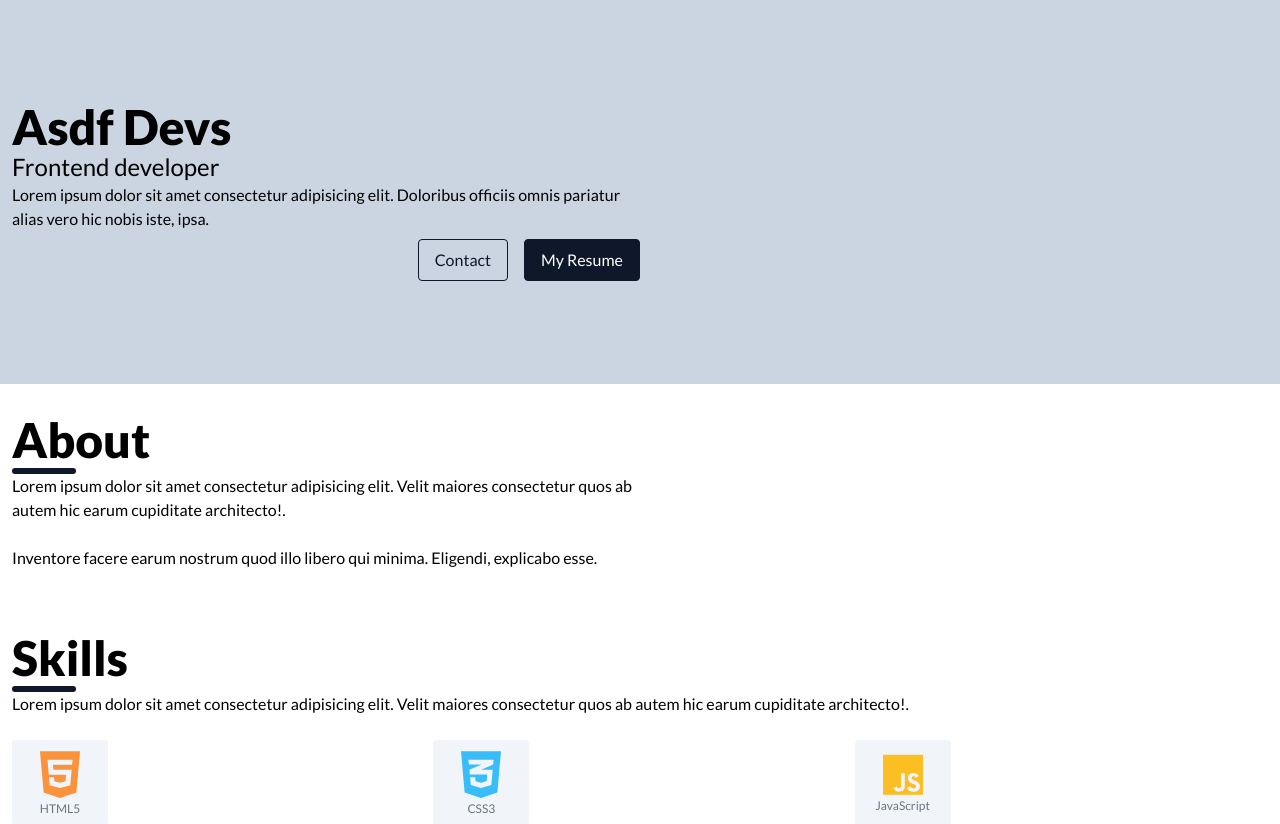
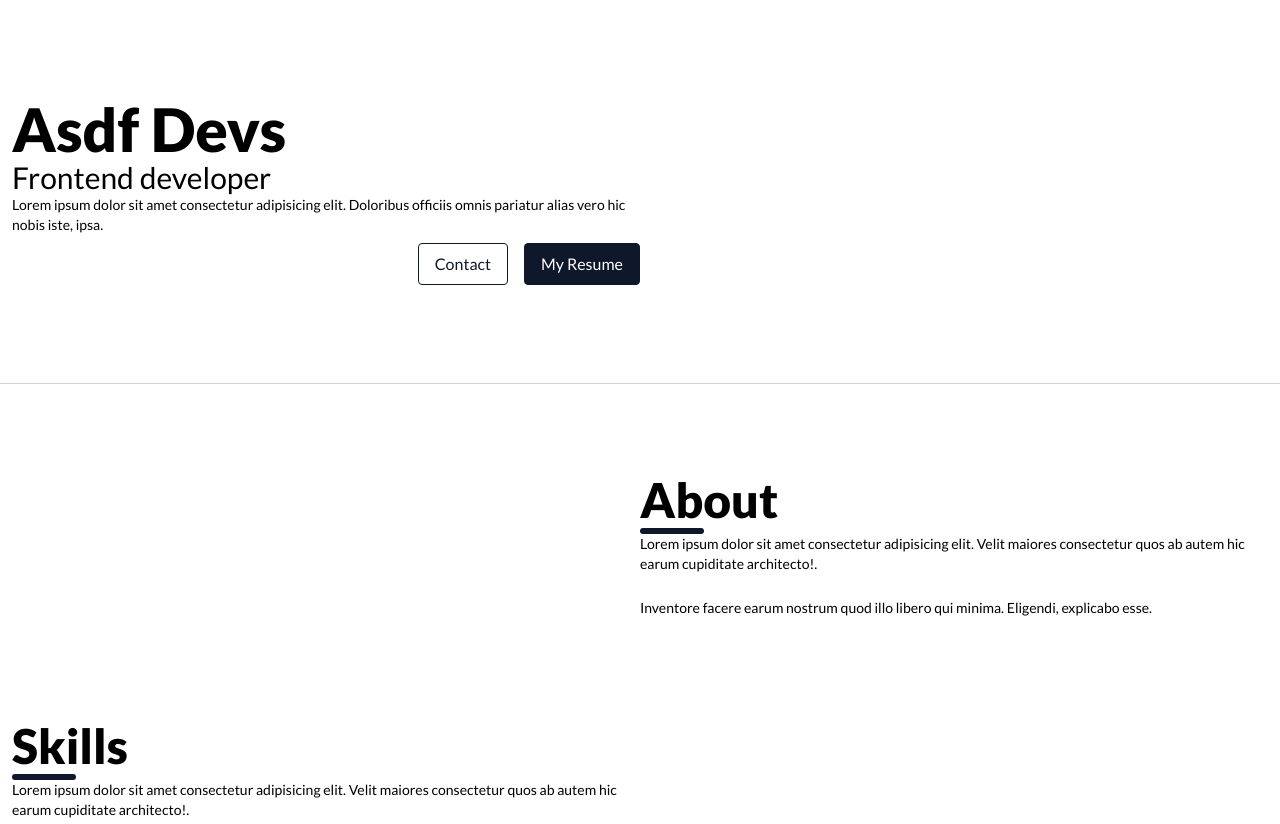
Before and after one commit to AlexRayo/AlexRayo, a Next.js app: page / in a window 1280 px wide. Shown: the top 824 px of the page. Built offline with nearby package versions, Linux system fonts and the light colour scheme.

Commit message:
New components

```diff
--- a/components/skillItem.tsx
+++ b/components/skillItem.tsx
@@ -2,10 +2,10 @@ import React from 'react'
 
 function skillItem({svgCode, viewBox, skillName, iconColor}:any) {
   return (
-    <div className="w-24 py-2 text-center bg-slate-100 rounded flex items-center justify-center">
+    <div className="block py-2 text-center bg-slate-100 rounded flex items-center justify-center">
         <div className="text-center inline-block">
             <div className="">
-                <svg className={`icon-skill mx-auto ${iconColor}`} xmlns="http://www.w3.org/2000/svg" viewBox={viewBox}><path d={svgCode}/></svg>
+                <svg className={`w-10 md:w-12 lg:w-14 mx-auto ${iconColor}`} xmlns="http://www.w3.org/2000/svg" viewBox={viewBox}><path d={svgCode}/></svg>
             </div>
             <p className="text-xs text-gray-500">{skillName}</p>
         </div>
--- /dev/null
+++ b/components/text.tsx
@@ -0,0 +1,32 @@
+import React from 'react'
+
+function skillItem({size, text, color, style}:any) {
+    /* "style" param add more css classes */
+  return (
+    size === "xl"?
+    <h1 className={`font-bold text-5xl md:text-6xl ${color} ${style}`}>
+        {text}
+    </h1>
+    :
+    size === "lg"?
+    <h2 className={`font-bold text-4xl md:text-5xl ${color} ${style}`}>
+        {text}
+    </h2>
+    :
+    size === "md"?
+    <h4 className={`text-2xl md:text-3xl ${color} ${style}`}>
+        {text}
+    </h4>
+    :
+    size === "xs"?
+    <h4 className={`text-xs ${color} ${style}`}>
+        {text}
+    </h4>
+    :
+    <p className={`text-sm ${color} ${style}`}>
+        {text}
+    </p>
+  )
+}
+
+export default skillItem
--- a/pages/index.tsx
+++ b/pages/index.tsx
@@ -1,9 +1,10 @@
 import Head from 'next/head'
 import Image from 'next/image'
 
-import Skill from '../components/skillItem';
+import Text from '../components/text'
+import Skill from '../components/skillItem'
 
-import { skillIcons } from '../icons/skills';
+import { skillIcons } from '../icons/skills'
 
 export default function Home() {
   return (
@@ -17,16 +18,22 @@ export default function Home() {
     {/* layout */}
       <main className='container mx-auto'>
         {/* body */}
-        <div className="2xl:w-8/12 mx-auto">
+        <div className="2xl:w-7/12 mx-auto">
 
             {/* cover */}
-            <div className="h-96 bg-slate-300 flex items-center p-3">
+            <div className="h-96 border-b border-slate-300 flex items-center p-3">
                 <div className='md:w-6/12'>
-                    <h1 className="title">
-                        Asdf Devs
-                    </h1>
-                    <h2 className='subtitle'>Frontend developer</h2>
-                    <p className=''>Lorem ipsum dolor sit amet consectetur adipisicing elit. Doloribus officiis omnis pariatur alias vero hic nobis iste, ipsa.</p>
+                    <Text
+                        text="Asdf Devs"
+                        size="xl"
+                    />
+                    <Text
+                        text="Frontend developer"
+                        size="md"
+                    />
+                    <Text
+                        text="Lorem ipsum dolor sit amet consectetur adipisicing elit. Doloribus officiis omnis pariatur alias vero hic nobis iste, ipsa."
+                    />
                     <div className="flex  justify-end mt-2">
                     <a href="#" className='btn-secondary'>Contact</a>
                         <a href="#" className='btn-primary ml-4'>My Resume</a>
@@ -35,29 +42,38 @@ export default function Home() {
             </div>
 
             {/* About */}
-            <div className="py-8 flex items-center p-3">
+            <div className="my-8 lg:my-20 flex items-center p-3">
+                <div className="md:w-6/12"></div>
                 <div className='md:w-6/12'>
-                    <h2 className="title">
-                        About
-                    </h2>
+                    <Text
+                        text="About"
+                        size="lg"
+                    />
                     <span className='rectangle-button'></span>
-                    <p className=''>Lorem ipsum dolor sit amet consectetur adipisicing elit. Velit maiores consectetur quos ab autem hic earum cupiditate architecto!.</p>
+                    <Text
+                        text="Lorem ipsum dolor sit amet consectetur adipisicing elit. Velit maiores consectetur quos ab autem hic earum cupiditate architecto!."
+                    />
                     <br/>
-                    <p className=''>Inventore facere earum nostrum quod illo libero qui minima. Eligendi, explicabo esse.</p>
+                    <Text
+                        text="Inventore facere earum nostrum quod illo libero qui minima. Eligendi, explicabo esse."
+                    />
                 </div>
             </div>
 
             {/* Skills */}
-            <div className="py-8 p-3">
-                <div className=''>
-                    <h2 className="title">
-                        Skills
-                    </h2>
+            <div className="my-8 lg:my-20 p-3">
+                <div className='md:w-6/12'>
+                    <Text
+                        text="Skills"
+                        size="lg"
+                    />
                     <span className='rectangle-button'></span>
-                    <p className=''>Lorem ipsum dolor sit amet consectetur adipisicing elit. Velit maiores consectetur quos ab autem hic earum cupiditate architecto!.</p>
-                    <br/>
+                    <Text
+                        text="Lorem ipsum dolor sit amet consectetur adipisicing elit. Velit maiores consectetur quos ab autem hic earum cupiditate architecto!."
+                        style="mb-2"
+                    />
                 </div>
-                <div className="grid grid-cols-3 gap-2">
+                <div className="grid grid-cols-3 md:grid-cols-4 lg:grid-cols-6 gap-2">
                     <Skill
                         skillName = {'HTML5'}
                         svgCode = {skillIcons.html5.svgCode}
--- a/styles/globals.css
+++ b/styles/globals.css
@@ -12,18 +12,6 @@ html {
 * {
     @apply transition duration-300 ease-out
 }
-/** text **/
-.font-black {
-    font-weight: 900;
-}
-
-.title {
-    @apply text-5xl font-black
-}
-
-.subtitle {
-    @apply text-2xl
-}
 
 /** utils **/
 
@@ -35,10 +23,6 @@ html {
 }
 
 /** etc **/
-.icon-skill {
-    @apply w-10;
-}
-
 .rectangle-button {
     @apply bg-slate-900 block h-1.5 w-16 mt-1 rounded
 }
```
